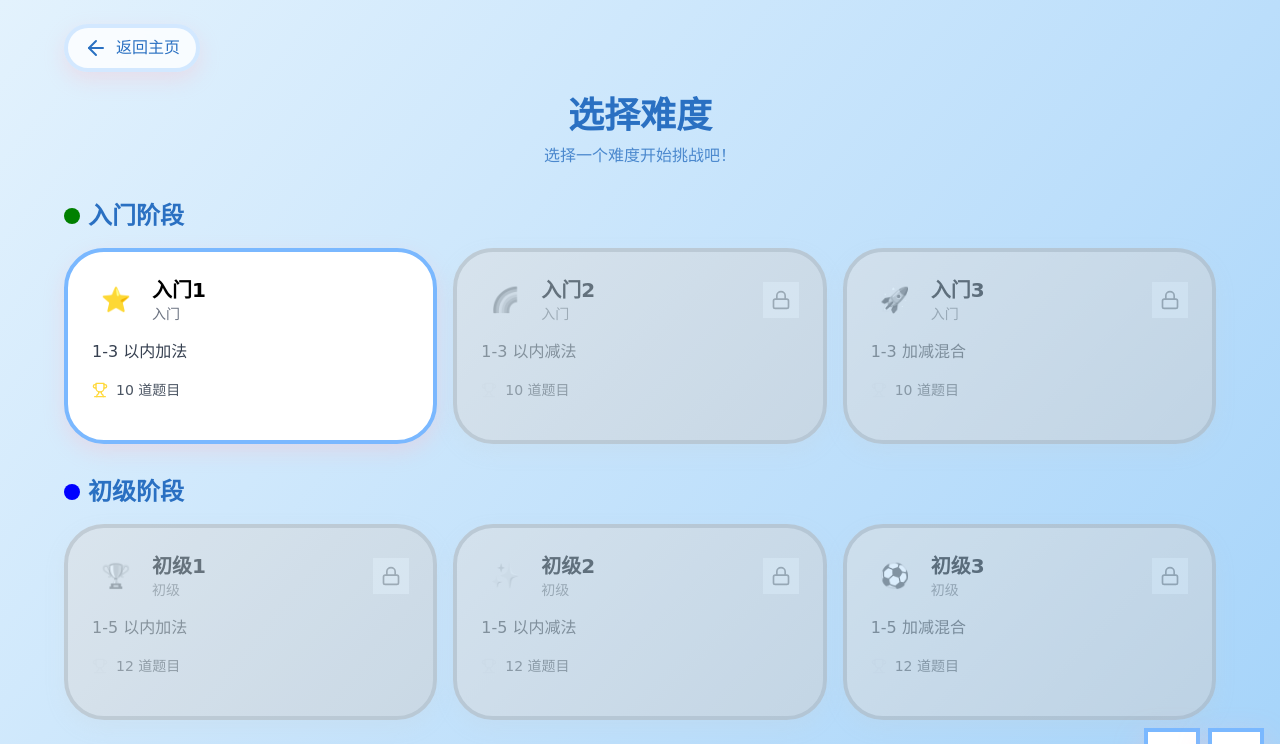
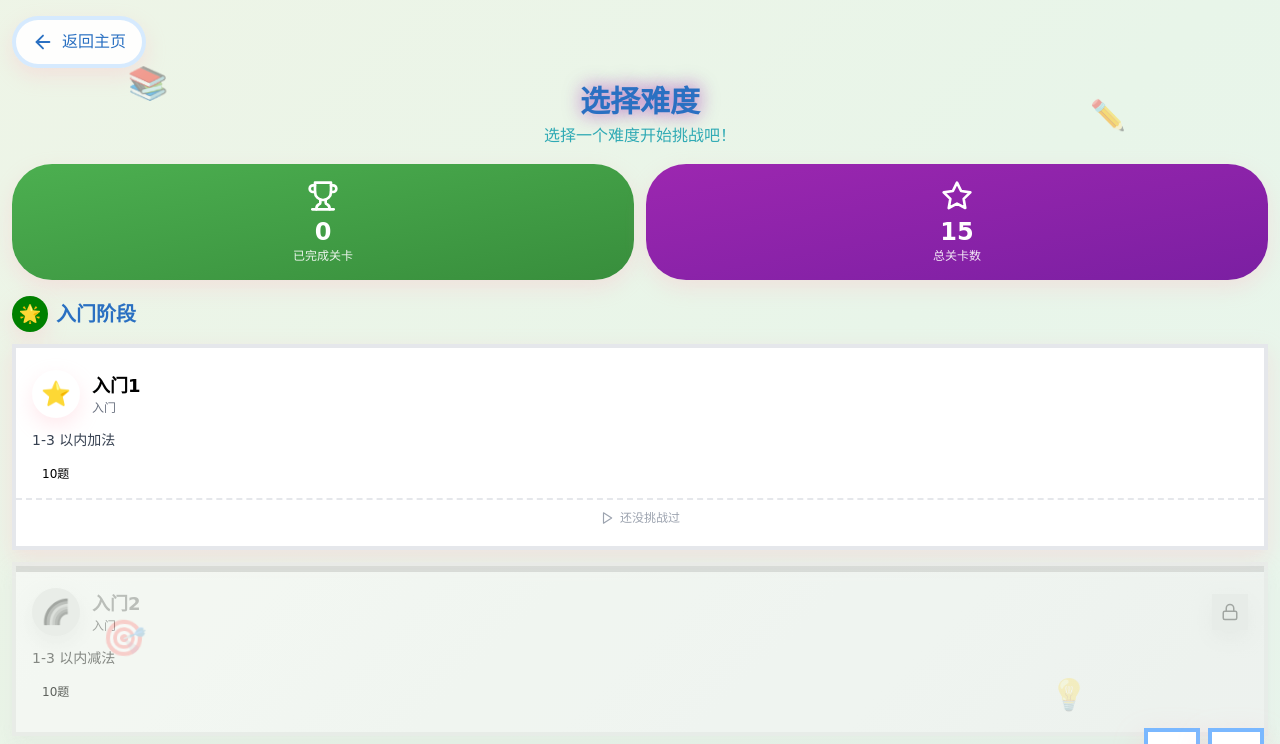
Before and after one commit to hezhongfeng/math-game, a Vue app: page /difficulty in a window 1280 px wide. Shown: the top 744 px of the page. Built offline with nearby package versions, Linux system fonts and the light colour scheme.

Commit message:
feat: 优化难度选择页面和卡片样式

```diff
--- a/src/components/DifficultyCard.vue
+++ b/src/components/DifficultyCard.vue
@@ -1,6 +1,6 @@
 <script setup>
 import { computed } from 'vue'
-import { Lock, Star, Trophy, Heart } from 'lucide-vue-next'
+import { Lock, Star, Trophy, Play } from 'lucide-vue-next'
 import { CUTE_EMOJIS } from '../config/constants'
 import { useSound } from '../composables/useSound'
 
@@ -47,76 +47,111 @@ function handleSelect() {
 
 <template>
   <div
-    class="difficulty-card relative overflow-hidden rounded-cute-xl cursor-pointer transition-all duration-200 shadow-cute border-4 border-peppa-blue-light bg-white"
+    class="difficulty-card relative overflow-hidden rounded-cute-2xl cursor-pointer transition-all duration-300 shadow-cute border-4"
     :class="[
-      isLocked ? 'opacity-50 cursor-not-allowed grayscale' : 'hover:scale-102 hover:-translate-y-1 hover:shadow-cute-lg',
-      isCompleted ? 'ring-3 ring-peppa-yellow' : ''
+      isLocked ? 'opacity-60 cursor-not-allowed grayscale bg-gray-50' : 'hover:scale-[1.02] hover:-translate-y-1 hover:shadow-cute-xl bg-white',
+      isCompleted ? 'ring-4 ring-peppa-yellow' : ''
     ]"
+    :style="{
+      borderColor: isLocked ? undefined : `${difficulty.color}40`,
+      background: isLocked ? 'linear-gradient(135deg, #fafafa, #f0f0f0)' : `linear-gradient(135deg, ${difficulty.color}08, white)`
+    }"
     @click="handleSelect"
-    :style="{
-      background: isLocked ? 'linear-gradient(135deg, #e0e0e0, #d0d0d0)' : `linear-gradient(135deg, ${difficulty.color}10, ${difficulty.color}30)`
-    }"
   >
+    <!-- 顶部装饰条 -->
+    <div
+      class="h-1.5 w-full"
+      :style="{ backgroundColor: isLocked ? '#ccc' : difficulty.color }"
+    ></div>
+
     <!-- 内容 -->
-    <div class="relative p-6">
-      <!-- 标题 -->
-      <div class="flex items-center justify-between mb-4">
-        <div class="flex items-center gap-3">
-          <div class="w-12 h-12 rounded-cute-lg flex items-center justify-center text-2xl"
-               :style="{ backgroundColor: `${difficulty.color}30` }">
+    <div class="relative p-4">
+      <!-- 标题行 -->
+      <div class="flex items-center gap-3 mb-3">
+        <div class="w-12 h-12 rounded-cute-xl flex items-center justify-center text-2xl shadow-cute"
+             :style="{ backgroundColor: isLocked ? '#e8e8e8' : `${difficulty.color}20` }">
           {{ cuteEmoji }}
         </div>
-          <div>
-            <h3 class="text-xl font-bold font-rounded"
-                :style="{ color: difficulty.color }">
+        <div class="flex-1 min-w-0">
+          <h3 class="text-lg font-bold font-rounded truncate"
+              :style="{ color: isLocked ? '#999' : difficulty.color }">
             {{ difficulty.name }}
           </h3>
-            <p class="text-gray-500 text-sm font-rounded">{{ difficulty.level }}</p>
+          <p class="text-gray-500 text-xs font-rounded truncate">{{ difficulty.level }}</p>
         </div>
+        <div v-if="isLocked" class="w-9 h-9 bg-gray-200 rounded-cute-full flex items-center justify-center flex-shrink-0 shadow-cute">
+          <Lock :size="18" class="text-gray-500" />
         </div>
-        <div v-if="isLocked" class="p-2 bg-gray-200 rounded-cute-full">
-          <Lock :size="20" class="text-gray-500" />
+        <div v-else-if="isCompleted" class="w-9 h-9 rounded-cute-full flex items-center justify-center flex-shrink-0 shadow-cute"
+             :style="{ backgroundColor: '#FFF9C4' }">
+          <Trophy :size="18" class="text-peppa-yellow" />
         </div>
       </div>
 
       <!-- 描述 -->
-      <p class="text-gray-700 font-medium font-rounded mb-4">{{ difficulty.description }}</p>
+      <p class="text-gray-700 font-medium font-rounded text-sm mb-3 line-clamp-2">{{ difficulty.description }}</p>
 
-      <!-- 题目数量 -->
-      <div class="flex items-center gap-2 text-gray-600 text-sm mb-4">
-        <Trophy :size="16" class="text-peppa-yellow" />
-        <span class="font-rounded">{{ difficulty.questionCount }} 道题目</span>
+      <!-- 标签行 -->
+      <div class="flex flex-wrap items-center gap-2 mb-3">
+        <span class="px-2.5 py-1 rounded-cute-full text-xs font-medium"
+              :style="{ backgroundColor: `${difficulty.color}20`, color: difficulty.color }">
+          {{ difficulty.questionCount }}题
+        </span>
+        <span v-if="isCompleted && stars.length > 0" class="flex items-center gap-1 px-2.5 py-1 rounded-cute-full text-xs font-medium bg-peppa-yellow/20 text-peppa-yellow-dark">
+          <Star :size="12" :fill="stars.length === 3 ? 'currentColor' : 'none'" />
+          {{ stars.length }}星
+        </span>
       </div>
 
-      <!-- 星级评分 -->
-      <div v-if="isCompleted && stars.length > 0" class="flex items-center gap-1 mb-3">
-        <Star
-          v-for="n in 3"
-          :key="n"
-          :size="20"
-          :fill="n <= stars.length ? 'currentColor' : 'none'"
-          class="text-peppa-yellow"
-        />
+      <!-- 成绩/状态 -->
+      <div v-if="bestScore" class="pt-2.5 border-t-2 border-dashed rounded-b-cute-lg -mx-4 px-4 pb-1"
+           :style="{ borderColor: `${difficulty.color}30`, backgroundColor: `${difficulty.color}08` }">
+        <div class="flex items-center justify-between">
+          <div>
+            <span class="text-gray-600 text-xs font-rounded">最佳成绩</span>
+            <div class="text-gray-500 text-xs">{{ bestScore.correctCount }}/{{ bestScore.totalCount }}</div>
           </div>
-
-      <!-- 最佳成绩 -->
-      <div v-if="bestScore" class="mt-3 pt-3 border-t-2 border-dashed"
-           :style="{ borderColor: `${difficulty.color}30` }">
-        <div class="flex items-center justify-between text-gray-600 text-sm">
-          <span class="font-rounded">最佳成绩</span>
-          <span class="font-bold"
-                :style="{ color: difficulty.color }">
-            {{ bestScore.correctCount }}/{{ bestScore.totalCount }}
-          </span>
-        </div>
-        <div class="flex items-center justify-between text-gray-600 text-sm">
-          <span class="font-rounded">正确率</span>
-          <span class="font-bold"
+          <div class="text-right">
+            <span class="text-gray-600 text-xs font-rounded">正确率</span>
+            <div class="font-bold text-lg leading-none"
                  :style="{ color: difficulty.color }">
               {{ bestScore.accuracy }}%
-          </span>
             </div>
           </div>
         </div>
+        <!-- 进度条 -->
+        <div class="mt-2 h-1.5 bg-gray-200 rounded-cute-full overflow-hidden">
+          <div
+            class="h-full rounded-cute-full transition-all duration-500"
+            :style="{
+              width: `${bestScore.accuracy}%`,
+              backgroundColor: bestScore.accuracy >= 80 ? '#4CAF50' : bestScore.accuracy >= 60 ? '#FFC107' : '#FF9800'
+            }"
+          ></div>
+        </div>
+      </div>
+
+      <!-- 未挑战状态 -->
+      <div v-else-if="!isLocked" class="pt-2.5 border-t-2 border-dashed rounded-b-cute-lg -mx-4 px-4 pb-1"
+           :style="{ borderColor: `${difficulty.color}30` }">
+        <div class="flex items-center justify-center gap-1.5 text-gray-400">
+          <Play :size="14" />
+          <span class="font-rounded text-xs">还没挑战过</span>
+        </div>
+      </div>
+    </div>
+
+    <!-- 完成徽章 -->
+    <div v-if="isCompleted && !isLocked"
+         class="absolute top-1.5 right-1.5 w-7 h-7 bg-peppa-yellow rounded-cute-full flex items-center justify-center shadow-cute text-sm"
+         :style="{ transform: 'rotate(12deg)' }">
+      ✓
+    </div>
   </div>
 </template>
+
+<style scoped>
+.difficulty-card {
+  transition: all 0.3s cubic-bezier(0.4, 0, 0.2, 1);
+}
+</style>
--- a/src/pages/DifficultySelect.vue
+++ b/src/pages/DifficultySelect.vue
@@ -1,7 +1,7 @@
 <script setup>
 import { computed, onMounted } from 'vue'
 import { useRouter } from 'vue-router'
-import { ArrowLeft } from 'lucide-vue-next'
+import { ArrowLeft, Trophy, Star } from 'lucide-vue-next'
 import { DIFFICULTY_LEVELS, DIFFICULTY_GROUPS } from '../config/difficulty'
 import { DECORATIONS, CUTE_EMOJIS } from '../config/constants'
 import { useStorage } from '../composables/useStorage'
@@ -9,10 +9,12 @@ import { useSound } from '../composables/useSound'
 import DifficultyCard from '../components/DifficultyCard.vue'
 
 const router = useRouter()
-const { getBestScore, getCompletedDifficulties } = useStorage()
+const { getBestScore, getCompletedDifficulties, getAllBestScores } = useStorage()
 const { playSound } = useSound()
 
 const completedDifficulties = computed(() => getCompletedDifficulties())
+const allBestScores = computed(() => getAllBestScores())
+const completedCount = computed(() => Object.keys(allBestScores.value).length)
 
 function getDifficultyById(id) {
   return DIFFICULTY_LEVELS.find(d => d.id === id)
@@ -49,33 +51,67 @@ onMounted(() => {
 </script>
 
 <template>
-  <div class="min-h-screen p-4 md:p-6 pb-20">
+  <div class="min-h-screen flex flex-col px-3 py-4 pb-24 bg-gradient-flow">
+    <!-- 浮动装饰元素 -->
+    <div class="fixed inset-0 pointer-events-none z-0 overflow-hidden">
+      <div
+        v-for="(decoration, index) in decorations"
+        :key="index"
+        class="absolute animate-float"
+        :style="decoration.style"
+      >
+        {{ decoration.emoji }}
+      </div>
+    </div>
+
     <!-- 顶部导航 -->
-    <div class="max-w-6xl mx-auto mb-8">
+    <div class="w-full mb-4 relative z-10">
       <button
         @click="goBack"
-        class="flex items-center gap-2 text-peppa-blue-dark hover:text-peppa-blue font-medium transition-colors font-rounded px-4 py-2 bg-white/80 backdrop-blur-sm rounded-cute-lg shadow-cute hover:shadow-cute-lg active:scale-95 transition-all border-4 border-peppa-blue-light/30 hover:border-peppa-blue-light/60"
+        class="flex items-center gap-2 text-peppa-blue-dark hover:text-peppa-blue font-medium transition-colors font-rounded px-4 py-2.5 bg-white/90 backdrop-blur-sm rounded-cute-lg shadow-cute hover:shadow-cute-lg active:scale-95 transition-all border-4 border-peppa-blue-light/30 hover:border-peppa-blue-light/60"
       >
-        <ArrowLeft :size="24" />
-        返回主页
+        <ArrowLeft :size="22" />
+        <span>返回主页</span>
       </button>
+    </div>
 
-      <div class="mt-6 text-center">
-        <h1 class="text-3xl md:text-4xl font-bold text-peppa-blue-dark font-rounded">选择难度</h1>
-        <p class="text-peppa-blue-dark/80 mt-2 font-rounded">选择一个难度开始挑战吧！</p>
+    <!-- 标题区 -->
+    <div class="w-full mb-4 text-center relative z-10">
+      <h1 class="text-2xl md:text-3xl font-bold text-peppa-blue-dark mb-1 font-rounded animate-title-glow">
+        选择难度
+      </h1>
+      <p class="text-base text-peppa-cyan-dark/80 font-rounded">
+        选择一个难度开始挑战吧！
+      </p>
+    </div>
+
+    <!-- 统计卡片 -->
+    <div class="w-full mb-4 grid grid-cols-2 gap-3 relative z-10">
+      <div class="bg-gradient-to-br from-peppa-green to-peppa-green-dark rounded-cute-xl py-4 px-3 text-center text-white shadow-cute animate-card-entrance" style="animation-delay: 0.1s">
+        <Trophy :size="32" class="mx-auto mb-1" />
+        <p class="text-2xl font-bold">{{ completedCount }}</p>
+        <p class="text-xs opacity-90 font-rounded">已完成关卡</p>
+      </div>
+
+      <div class="bg-gradient-to-br from-peppa-purple to-peppa-purple-dark rounded-cute-xl py-4 px-3 text-center text-white shadow-cute animate-card-entrance" style="animation-delay: 0.2s">
+        <Star :size="32" class="mx-auto mb-1" />
+        <p class="text-2xl font-bold">{{ DIFFICULTY_GROUPS.length * 3 }}</p>
+        <p class="text-xs opacity-90 font-rounded">总关卡数</p>
       </div>
     </div>
 
     <!-- 难度列表 -->
-    <div class="max-w-6xl mx-auto space-y-8">
-      <div v-for="group in DIFFICULTY_GROUPS" :key="group.name" class="difficulty-group">
-        <h2 class="text-2xl font-bold text-peppa-blue-dark mb-4 flex items-center gap-2 font-rounded">
-          <span class="inline-block w-4 h-4 rounded-cute"
-                :style="{ backgroundColor: group.color }"></span>
+    <div class="w-full space-y-5 relative z-10">
+      <div v-for="(group, groupIndex) in DIFFICULTY_GROUPS" :key="group.name" class="difficulty-group">
+        <h2 class="text-xl font-bold text-peppa-blue-dark mb-3 flex items-center gap-2 font-rounded">
+          <span class="inline-flex items-center justify-center w-9 h-9 rounded-cute-lg shadow-cute text-lg"
+                :style="{ backgroundColor: group.color }">
+            {{ groupIndex === 0 ? '🌟' : groupIndex === 1 ? '🎯' : groupIndex === 2 ? '🚀' : groupIndex === 3 ? '💪' : '👑' }}
+          </span>
           {{ group.name }}阶段
         </h2>
 
-        <div class="grid grid-cols-1 sm:grid-cols-2 lg:grid-cols-3 gap-4">
+        <div class="grid grid-cols-1 gap-3">
           <DifficultyCard
             v-for="id in group.levels"
             :key="id"
@@ -92,14 +128,98 @@ onMounted(() => {
 </template>
 
 <style scoped>
+/* 背景渐变流动动画 */
+.bg-gradient-flow {
+  background: linear-gradient(-45deg, #E3F2FD, #F0F9FF, #E8F5E9, #FFF3E0, #FCE4EC);
+  background-size: 400% 400%;
+  animation: gradientFlow 20s ease infinite;
+}
+
+@keyframes gradientFlow {
+  0% {
+    background-position: 0% 50%;
+  }
+  50% {
+    background-position: 100% 50%;
+  }
+  100% {
+    background-position: 0% 50%;
+  }
+}
+
+/* 标题发光动画 */
+.animate-title-glow {
+  animation: titleGlow 3s ease-in-out infinite;
+}
+
+@keyframes titleGlow {
+  0%, 100% {
+    text-shadow: 0 0 10px rgba(156, 39, 176, 0.3);
+  }
+  50% {
+    text-shadow: 0 0 20px rgba(156, 39, 176, 0.6), 0 0 30px rgba(156, 39, 176, 0.4);
+  }
+}
+
+/* 温柔脉冲动画 */
+.animate-pulse-gentle {
+  animation: pulseGentle 3s ease-in-out infinite;
+}
+
+@keyframes pulseGentle {
+  0%, 100% {
+    transform: scale(1);
+  }
+  50% {
+    transform: scale(1.05);
+  }
+}
+
+/* 卡片入场动画 */
+.animate-card-entrance {
+  animation: cardEntrance 0.6s ease-out both;
+}
+
+@keyframes cardEntrance {
+  from {
+    opacity: 0;
+    transform: translateY(20px) scale(0.95);
+  }
+  to {
+    opacity: 1;
+    transform: translateY(0) scale(1);
+  }
+}
+
+/* 浮动动画 */
+.animate-float {
+  animation: float 8s ease-in-out infinite;
+  opacity: 0.5;
+}
+
+@keyframes float {
+  0%, 100% {
+    transform: translateY(0) rotate(0deg);
+  }
+  25% {
+    transform: translateY(-15px) rotate(5deg);
+  }
+  50% {
+    transform: translateY(0) rotate(0deg);
+  }
+  75% {
+    transform: translateY(-10px) rotate(-5deg);
+  }
+}
+
 .difficulty-group {
-  animation: slideIn 0.3s ease-out;
+  animation: slideIn 0.5s ease-out;
 }
 
 @keyframes slideIn {
   from {
     opacity: 0;
-    transform: translateY(20px);
+    transform: translateY(15px);
   }
   to {
     opacity: 1;
```
Lines whose indentation alone changed are shown as unchanged.
